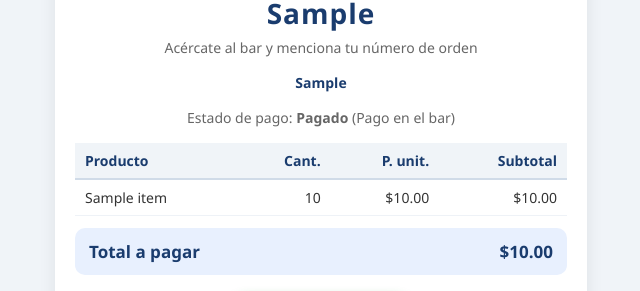
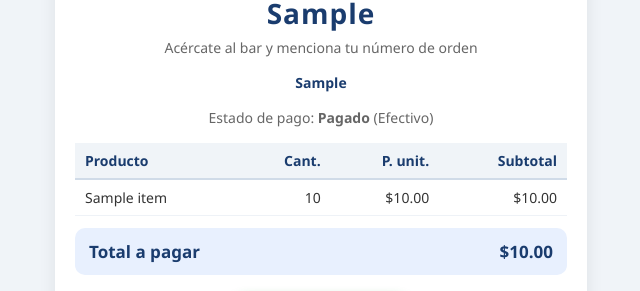
Before and after one commit to paopao0380-svg/recarga-veloz, a Python web app: template templates/confirmacion.html in a window 1280 px wide. Shown: the part 241-532 px from the top of the page, without its empty margins (319-959 px from the left). Run offline with Jinja, Linux system fonts and the light colour scheme; the template is opened without the code that fills it: most values are stand-ins (such as "Sample title", 1, 10 or a date in 2020).

Commit message:
Change payment method display from 'bar' to 'cash'

```diff
--- a/templates/confirmacion.html
+++ b/templates/confirmacion.html
@@ -144,7 +144,7 @@
             <p class="hint">Acércate al bar y menciona tu número de orden</p>
             {% if mensaje_pago %}<p class="hint" style="color:#1a3c6e;font-weight:600;">{{ mensaje_pago }}</p>{% endif %}
             {% if estado_pago %}<p class="hint">Estado de pago: <strong>{{ estado_pago }}</strong>
-            {% if metodo_pago == 'saldo' %}(Saldo Recarga Veloz){% else %}(Pago en el bar){% endif %}</p>{% endif %}
+            {% if metodo_pago == 'saldo' %}(Saldo Recarga Veloz){% else %}(Efectivo){% endif %}</p>{% endif %}
 
             {% if items %}
             <table class="detalle-tabla">
```
